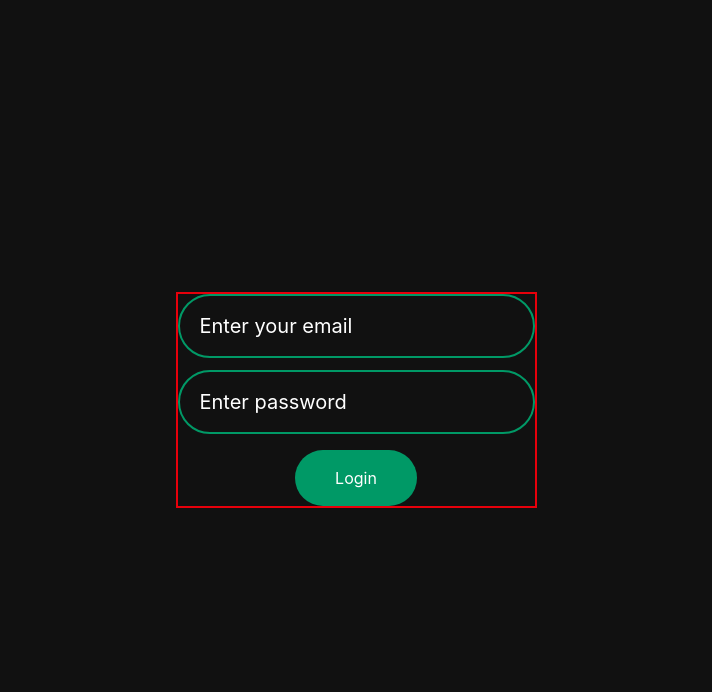
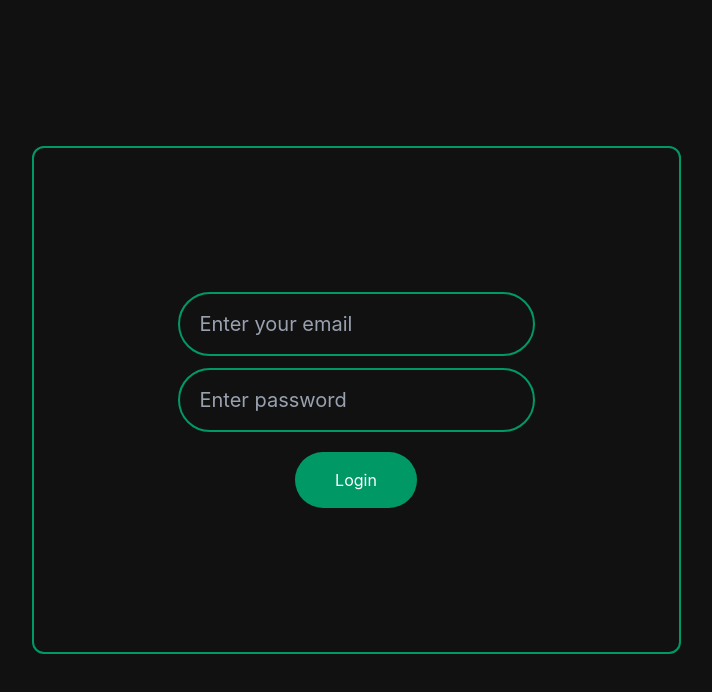
Before and after one commit to abrar-khan-developer/Employee-management-system, a React (Vite) app: page / in a window 1280 px wide. Shown: the top 692 px of the page, without its empty margins (284-996 px from the left). Built offline with nearby package versions, Linux system fonts and the light colour scheme.

Commit message:
Login page is complete for now

```diff
--- a/src/commponent/Auth/Login.jsx
+++ b/src/commponent/Auth/Login.jsx
@@ -1,21 +1,41 @@
-import React from 'react'
+import React, { useState } from 'react'
 
 function Login() {
+  const submitHandler = (e) => {
+    e.preventDefault()
+    console.log('email is',email)
+    console.log('password is',password)
+    setEmail('')
+    setPassword('')
+  }
+  const [email, setEmail] = useState('')
+  const [password, setPassword] = useState('')
   return (
 
         <div className = "flex h-screen w-screen items-center justify-center">
 
-          <div className="border-2 border-red-600">
-            <form className = "flex flex-col items-center justify-center">
+          <div className="border-2 border-emerald-600 p-36 rounded-xl">
+            <form
+              onSubmit = {(e) => submitHandler(e)}
+              className = "flex flex-col items-center justify-center">
                 <input
-                    className = "text-black outline-none text-xl bg-transparent border-2 border-emerald-600 rounded-full py-4 px-5 placeholder:text-white"
-                    type = "email" placeholder = "Enter your email" />
+                    className = "text-black outline-none text-xl bg-transparent border-2 border-emerald-600 rounded-full py-4 px-5 placeholder:text-gray-400"
+                    required
+                    type = "email"
+                    placeholder = "Enter your email"
+                    value = {email}
+                    onChange = {(e) => setEmail(e.target.value)}
+                    />
 
                 <input
-                    className = "text-black outline-none text-xl bg-transparent border-2 border-emerald-600 rounded-full py-4 px-5 mt-3 placeholder:text-white"
-                    type = "password" placeholder = "Enter password" />
+                    className = "text-black outline-none text-xl bg-transparent border-2 border-emerald-600 rounded-full py-4 px-5 mt-3 placeholder:text-gray-400"
+                    required
+                    value = {password}
+                    onChange = {(e) => setPassword(e.target.value)}
+                    type = "password"
+                    placeholder = "Enter password" />
 
-                <button className = " bg-emerald-600 text-white py-4 px-10 rounded-full mt-4"> Login </button>
+                <button className = "mt-5 bg-emerald-600 text-white py-4 px-10 rounded-full "> Login </button>
 
             </form>
           </div>
```
